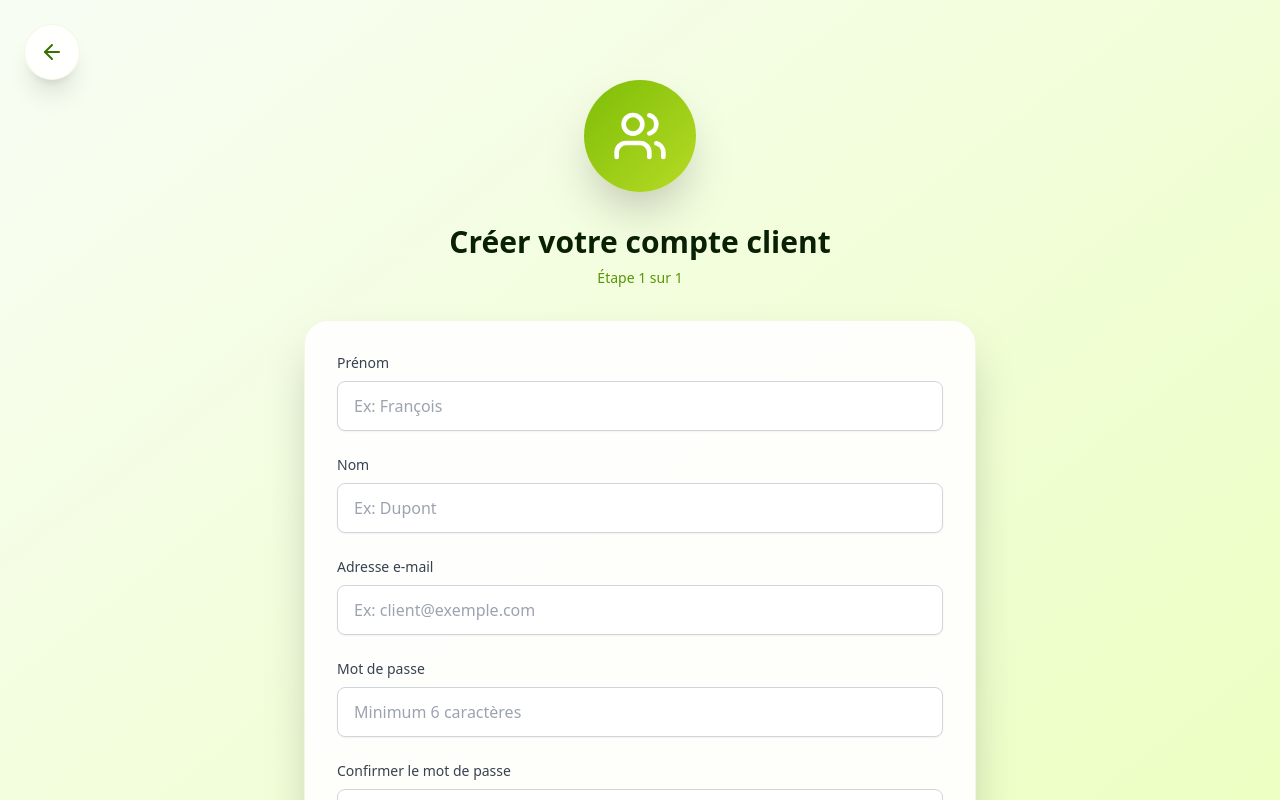
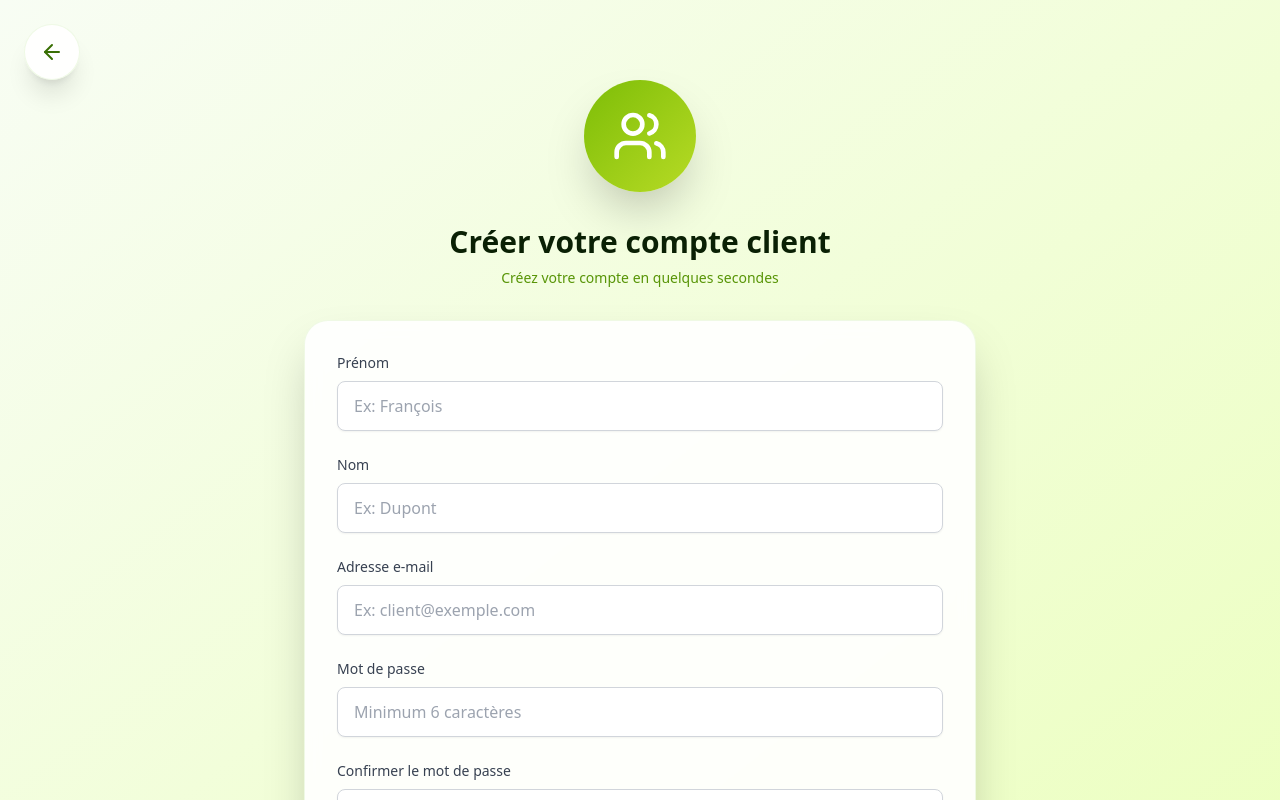
Before and after one commit to ManonDerydt/naymo-mvp-v1, a React (Vite) app: page /customer/register in a window 1280 px wide. Shown: the top 800 px of the page. Built offline with nearby package versions, Linux system fonts and the light colour scheme.

Commit message:
Updated CustomerRegisterSteps.tsx

```diff
--- a/src/pages/customer/CustomerRegisterSteps.tsx
+++ b/src/pages/customer/CustomerRegisterSteps.tsx
@@ -190,7 +190,7 @@ const CustomerRegisterSteps = () => {
             Créer votre compte client
           </h2>
           <p className="mt-2 text-sm text-[#589507] font-medium">
-            Étape {currentStep + 1} sur {steps.length}
+            Créez votre compte en quelques secondes
           </p>
           {errors.general && (
             <p className="mt-2 text-sm text-red-600 font-medium">{errors.general}</p>
```
